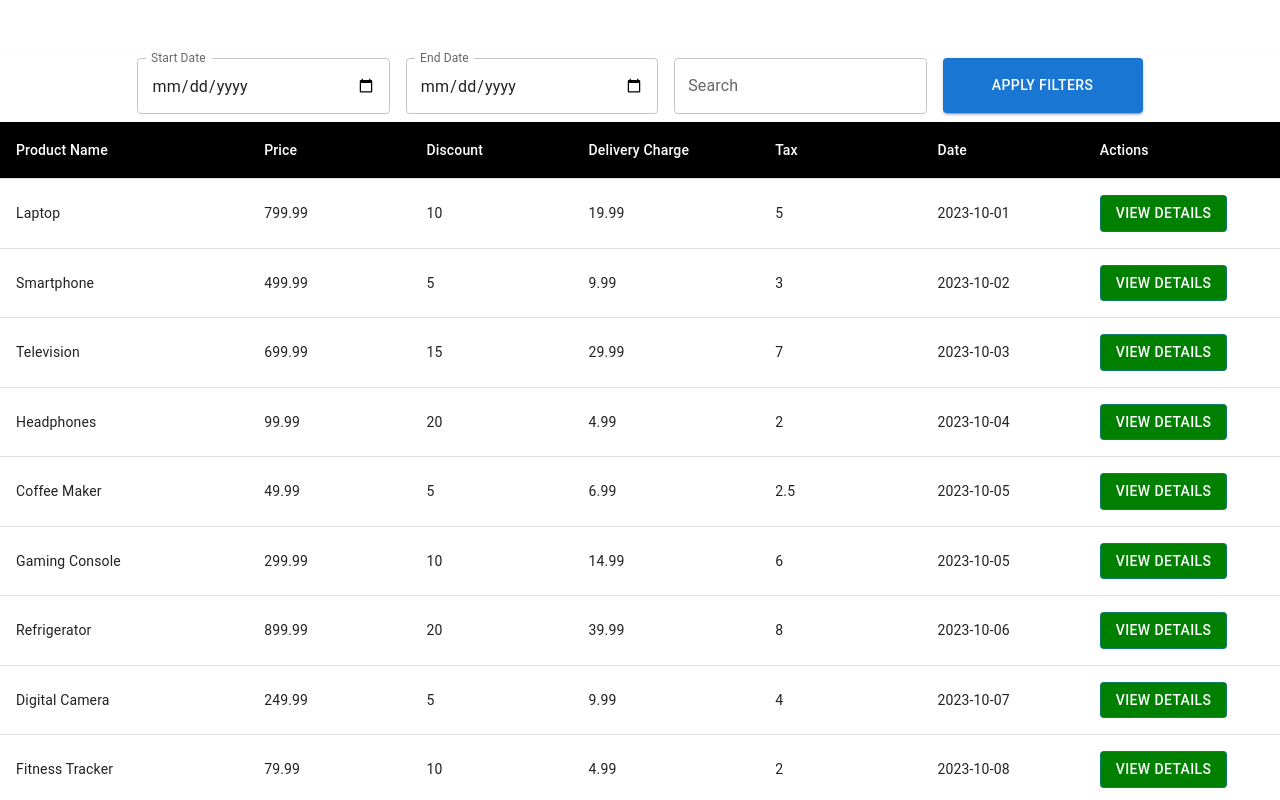
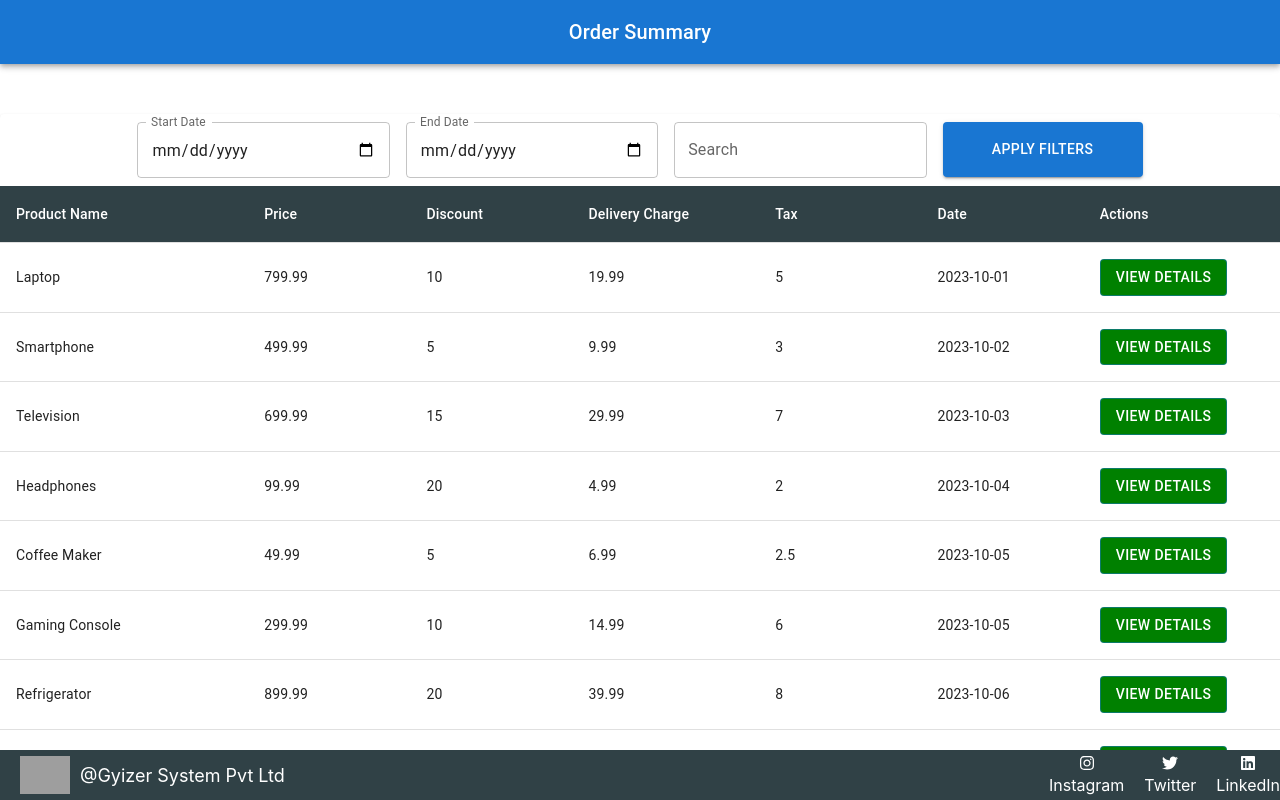
Before and after one commit to startappss-harshad/retailautomation-scratch, a React (Create React App) app: page / in a window 1280 px wide. Shown: the top 800 px of the page. Built offline with nearby package versions, Linux system fonts and the light colour scheme; grey boxes are pictures that could not be loaded.

Commit message:
creating header and footer components

```diff
--- a/package.json
+++ b/package.json
@@ -5,6 +5,9 @@
   "dependencies": {
     "@emotion/react": "^11.11.1",
     "@emotion/styled": "^11.11.0",
+    "@fortawesome/fontawesome-svg-core": "^6.4.2",
+    "@fortawesome/free-brands-svg-icons": "^6.4.2",
+    "@fortawesome/react-fontawesome": "^0.2.0",
     "@mui/icons-material": "^5.14.16",
     "@mui/material": "^5.14.16",
     "@mui/styled-engine-sc": "^6.0.0-alpha.4",
@@ -17,6 +20,7 @@
     "formik": "^2.4.5",
     "react": "^18.2.0",
     "react-dom": "^18.2.0",
+    "react-icons": "^4.11.0",
     "react-redux": "^8.1.3",
     "react-router-dom": "^6.18.0",
     "react-scripts": "5.0.1",
--- a/public/index.html
+++ b/public/index.html
@@ -10,34 +10,16 @@
       content="Web site created using create-react-app"
     />
     <link rel="apple-touch-icon" href="%PUBLIC_URL%/logo192.png" />
-    <!--
-      manifest.json provides metadata used when your web app is installed on a
-      user's mobile device or desktop. See https://developers.google.com/web/fundamentals/web-app-manifest/
-    -->
+    <link rel="stylesheet" href="https://cdnjs.cloudflare.com/ajax/libs/font-awesome/5.15.4/css/all.min.css">
+
+
     <link rel="manifest" href="%PUBLIC_URL%/manifest.json" />
-    <!--
-      Notice the use of %PUBLIC_URL% in the tags above.
-      It will be replaced with the URL of the `public` folder during the build.
-      Only files inside the `public` folder can be referenced from the HTML.
 
-      Unlike "/favicon.ico" or "favicon.ico", "%PUBLIC_URL%/favicon.ico" will
-      work correctly both with client-side routing and a non-root public URL.
-      Learn how to configure a non-root public URL by running `npm run build`.
-    -->
     <title>React App</title>
   </head>
   <body>
     <noscript>You need to enable JavaScript to run this app.</noscript>
     <div id="root"></div>
-    <!--
-      This HTML file is a template.
-      If you open it directly in the browser, you will see an empty page.
 
-      You can add webfonts, meta tags, or analytics to this file.
-      The build step will place the bundled scripts into the <body> tag.
-
-      To begin the development, run `npm start` or `yarn start`.
-      To create a production bundle, use `npm run build` or `yarn build`.
-    -->
   </body>
 </html>
--- a/src/App.js
+++ b/src/App.js
@@ -1,12 +1,13 @@
 import './App.css';
-import Ordersummery from './components/sidebar/Order Summery/Ordersummery';
-import Sidebar from './components/sidebar/Sidebar';
+// import Ordersummery from './components/sidebar/Order Summery/Ordersummery';
+import ButtonAppBar from './components/sidebar/Order Summery/navbar';
 
 function App() {
   return (
     <div className="App">
       {/* <Sidebar/> */}
-      <Ordersummery/>
+      {/* <Ordersummery/> */}
+      <ButtonAppBar/>
     </div>
   );
 }
--- a/src/components/sidebar/Order Summery/Ordersummery.js
+++ b/src/components/sidebar/Order Summery/Ordersummery.js
@@ -288,12 +288,12 @@ const Ordersummery = () => {
               {columns.map((column) => (
                 <TableCell
                   key={column.id}
-                  style={{ minWidth: column.minWidth ,backgroundColor: "black",color: "white",}}
+                  style={{ minWidth: column.minWidth ,backgroundColor: "#304146",color: "white",}}
                 >
                   {column.label}
                 </TableCell>
               ))}
-              <TableCell key="actions" style={{backgroundColor: "black",color: "white",}}>Actions</TableCell>
+              <TableCell key="actions" style={{backgroundColor: "#304146",color: "white",}}>Actions</TableCell>
             </TableRow>
           </TableHead>
           <TableBody>
--- /dev/null
+++ b/src/components/sidebar/Order Summery/footer.css
@@ -0,0 +1,50 @@
+.footer {
+    position: fixed;
+    bottom: 0;
+    width: 100%;
+    height: 50px;
+    background-color: #304146;
+    display: flex;
+    justify-content: space-between;
+    align-items: center;
+    padding: 0 20px;
+  }
+
+  .footer-left {
+    display: flex;
+    align-items: center;
+  }
+
+  .footer-left img {
+    max-width: 50px;
+    max-height: 50px;
+    margin-right: 10px;
+  }
+
+  .footer-text {
+    color: white;
+    font-size: 18px;
+  }
+
+  .footer-right {
+    display: flex;
+    align-items: center;
+  }
+
+  .footer-right a {
+    text-decoration: none;
+    color: #fff;
+    margin-right: 20px;
+  }
+
+  .footer-right a:hover {
+    color: #007bff;
+  }
+
+  .footer-right a span {
+    font-size: 16px;
+  }
+
+  .fa-icon {
+    font-size: 30px;
+  }
--- /dev/null
+++ b/src/components/sidebar/Order Summery/footer.js
@@ -0,0 +1,30 @@
+import React from 'react';
+import './footer.css';
+import { FaInstagram, FaTwitter, FaLinkedin } from "react-icons/fa";
+
+const Footer = () => {
+  return (
+    <footer className="footer">
+      <div className="footer-left">
+        <img src="https://media.licdn.com/dms/image/D4D0BAQG0L--9BaIOKg/company-logo_200_200/0/1683529087287/gyizer_logo?e=2147483647&v=beta&t=P6zh4GbqlpP0YCNqALK4ocJOAItHMiglokTl2iC5CUU" alt="Company Logo" />
+        <p className='footer-text'>@Gyizer System Pvt Ltd</p>
+      </div>
+      <div className="footer-right">
+        <a href="https://www.instagram.com" target="_blank" rel="noopener noreferrer">
+          <FaInstagram /><br></br>
+          <span>Instagram</span>
+        </a>
+        <a href="https://www.twitter.com" target="_blank" rel="noopener noreferrer">
+          <FaTwitter /><br></br>
+          <span>Twitter</span>
+        </a>
+        <a href="https://www.linkedin.com" target="_blank" rel="noopener noreferrer">
+          <FaLinkedin /><br></br>
+          <span>LinkedIn</span>
+        </a>
+      </div>
+    </footer>
+  );
+};
+
+export default Footer;
--- /dev/null
+++ b/src/components/sidebar/Order Summery/navbar.js
@@ -0,0 +1,34 @@
+import * as React from "react";
+import AppBar from "@mui/material/AppBar";
+import Box from "@mui/material/Box";
+import Toolbar from "@mui/material/Toolbar";
+import Typography from "@mui/material/Typography";
+import IconButton from "@mui/material/IconButton";
+import MenuIcon from "@mui/icons-material/Menu";
+import Ordersummery from "./Ordersummery";
+import Footer from "./footer";
+
+export default function ButtonAppBar() {
+  return (
+    <Box sx={{ flexGrow: 1 }}>
+      <AppBar position="static">
+        <Toolbar>
+          {/* <IconButton
+            size="large"
+            edge="start"
+            color="inherit"
+            aria-label="menu"
+            sx={{ mr: 2 }}
+          >
+            <MenuIcon />
+          </IconButton> */}
+          <Typography variant="h6" component="div" sx={{ flexGrow: 1 }}>
+            Order Summary
+          </Typography>
+        </Toolbar>
+      </AppBar>
+      <Ordersummery/>
+      <Footer/>
+    </Box>
+  );
+}
```
Also changed, not shown: 1 other file (tests, documents, lock files or other folders).
